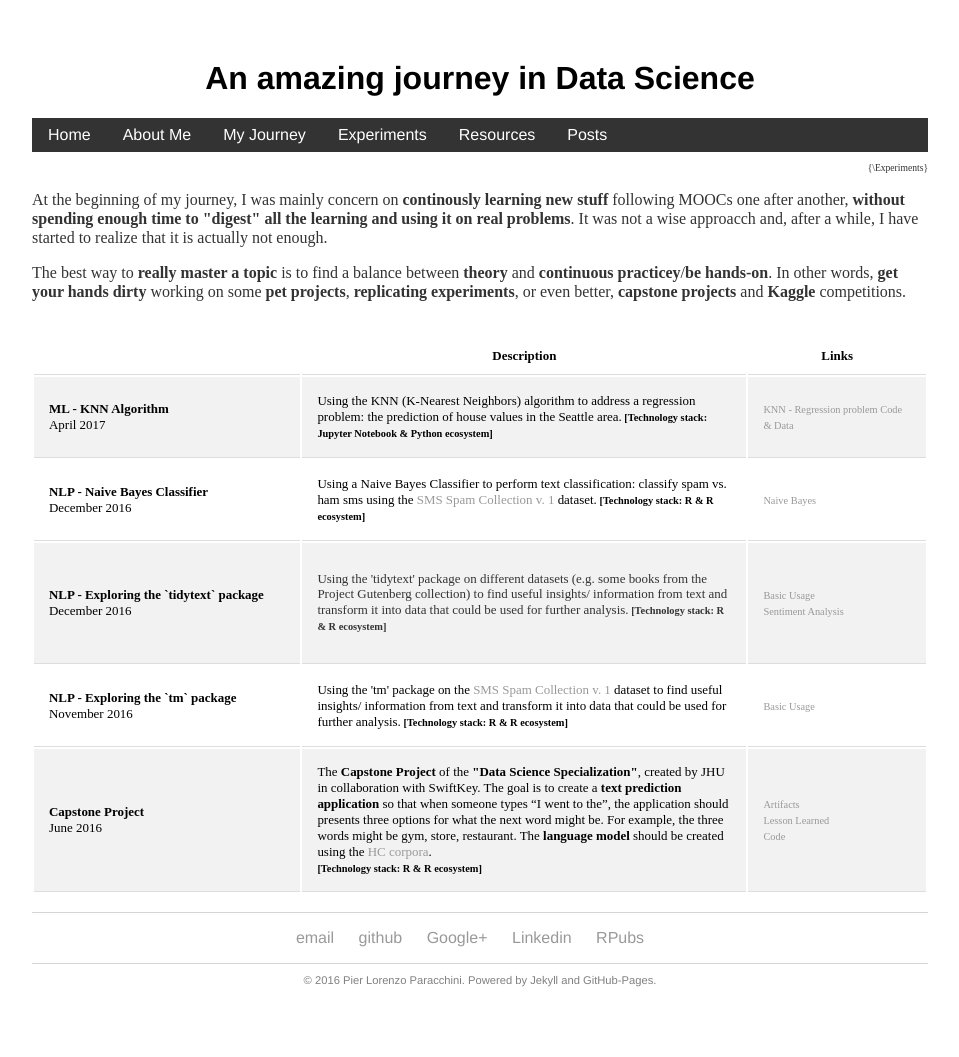
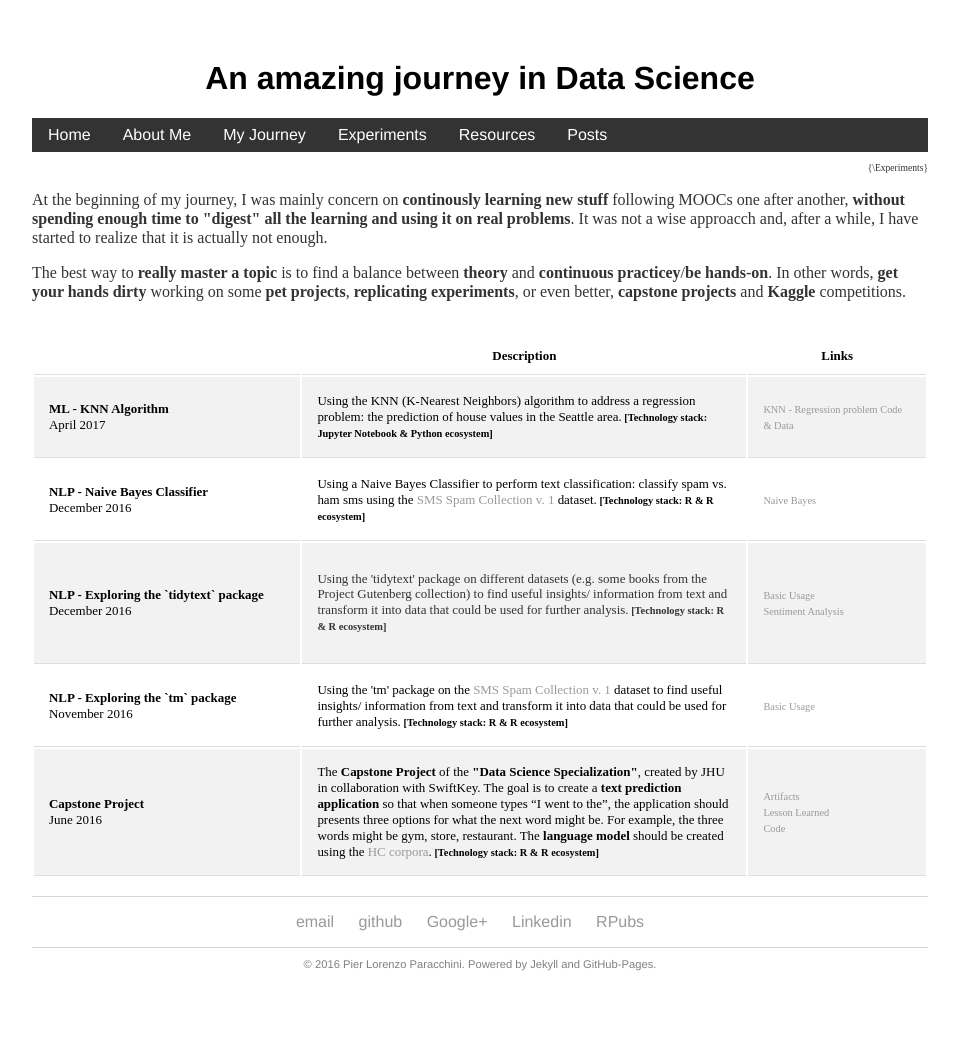
Before and after one commit to pparacch/pparacch.github.io, a Jekyll site: the page built from pet/index.html, in a window 1280 px wide. Shown: the whole page, without its empty margins (160-1119 px from the left). Built offline with Jekyll 4.4.1, drawn with Linux system fonts in a browser that asks for light colours.

Commit message:
minor fixes

```diff
--- a/pet/index.html
+++ b/pet/index.html
@@ -116,8 +116,7 @@ title: Experiments
 				<b>Capstone Project</b><br/>June 2016
 			</td>
 	    <td>
-				<span>The <b>Capstone Project</b> of the <b>"Data Science Specialization"</b>, created by JHU in collaboration with SwiftKey. The goal is to create a <b>text prediction application</b> so that when someone types “I went to the”, the application should presents three options for what the next word might be. For example, the three words might be gym, store, restaurant. The <b>language model</b> should be created using the <a href="http://www.corpora.heliohost.org/" target="_blank">HC corpora</a>.</span>
-			  <br/><span><b style="font-size: 0.8em;"> [Technology stack: R & R ecosystem]</b></span>
+				<span>The <b>Capstone Project</b> of the <b>"Data Science Specialization"</b>, created by JHU in collaboration with SwiftKey. The goal is to create a <b>text prediction application</b> so that when someone types “I went to the”, the application should presents three options for what the next word might be. For example, the three words might be gym, store, restaurant. The <b>language model</b> should be created using the <a href="http://www.corpora.heliohost.org/" target="_blank">HC corpora</a>.</span><span><b style="font-size: 0.8em;"> [Technology stack: R & R ecosystem]</b></span>
 			</td>
 			<td>
 					<span style="font-size: 0.8em;">
```
